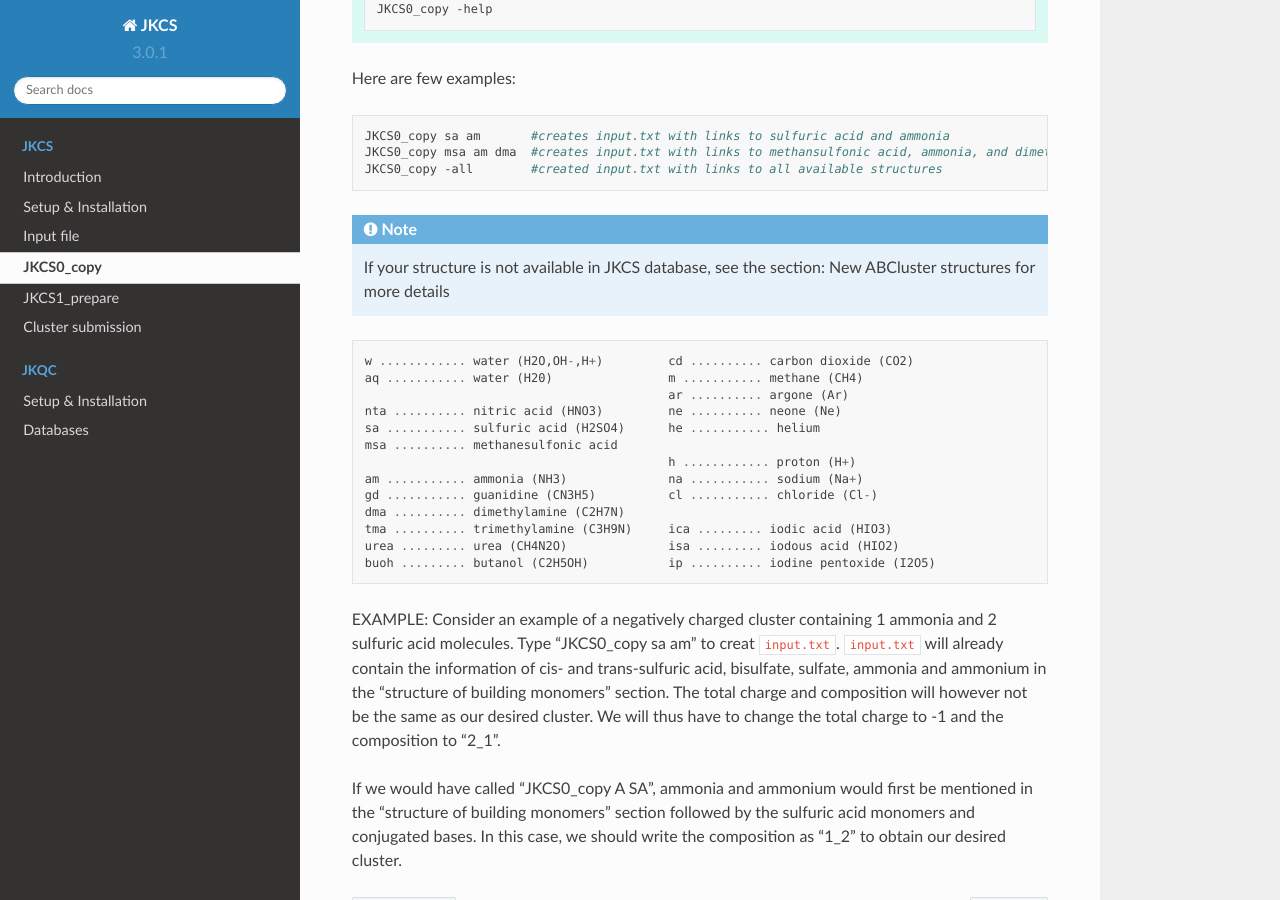
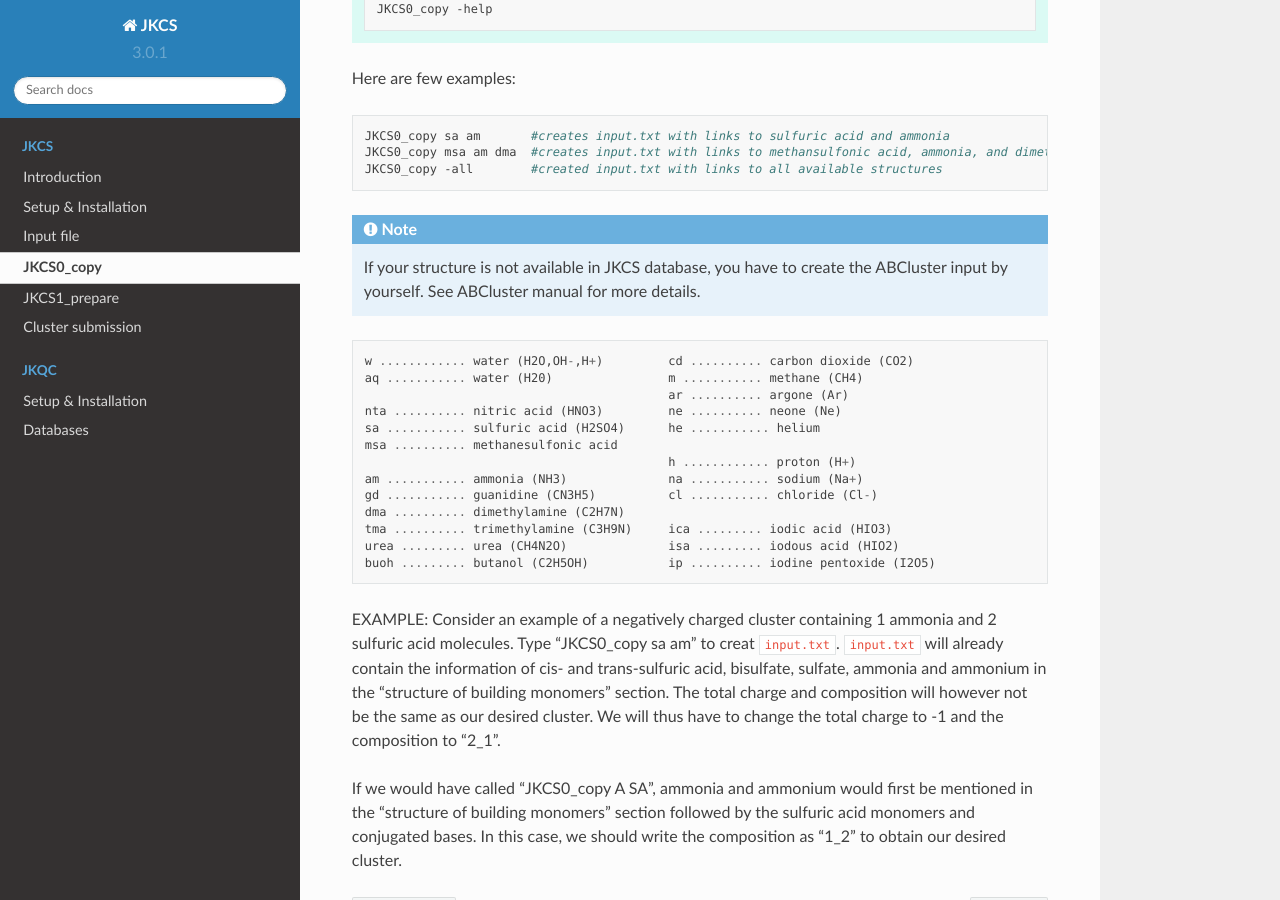
Before and after one commit to kubeckaj/JKCS.py-Manual, a Sphinx documentation site: the page built from docs/source/JKCS0_copy.rst, in a window 1280 px wide and 900 px high, scrolled down 577 px. Built offline with Sphinx 7.4.7 and the Read the Docs theme 2.0.0, drawn with Linux system fonts in a browser that asks for light colours.

Commit message:
Update JKCS0_copy.rst

```diff
--- a/docs/source/JKCS0_copy.rst
+++ b/docs/source/JKCS0_copy.rst
@@ -32,7 +32,7 @@ Here are few examples:
 
 .. note::
 
-   If your structure is not available in JKCS database, see the section: New ABCluster structures for more details
+   If your structure is not available in JKCS database, you have to create the ABCluster input by yourself. See ABCluster manual for more details.
 
 .. code::
 
```
